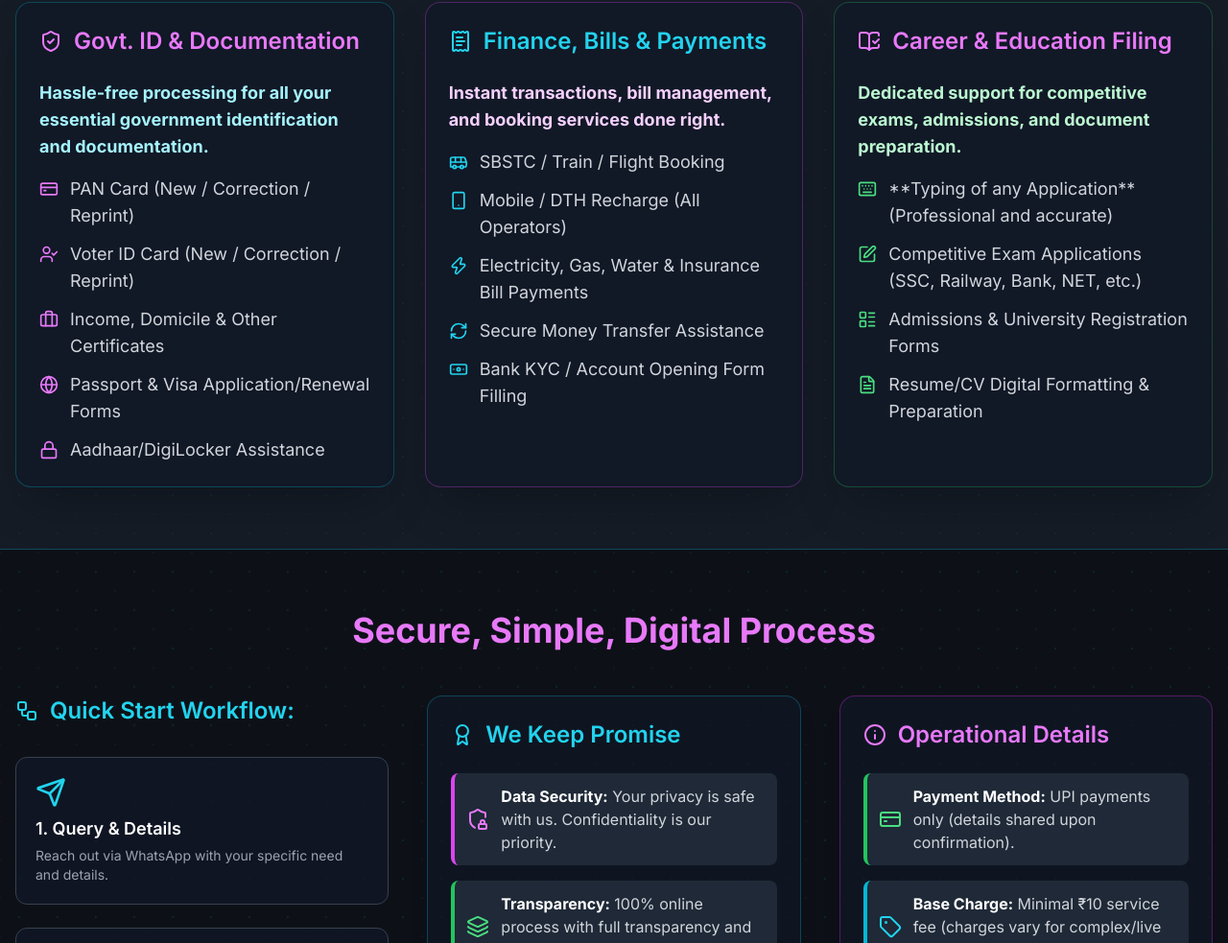
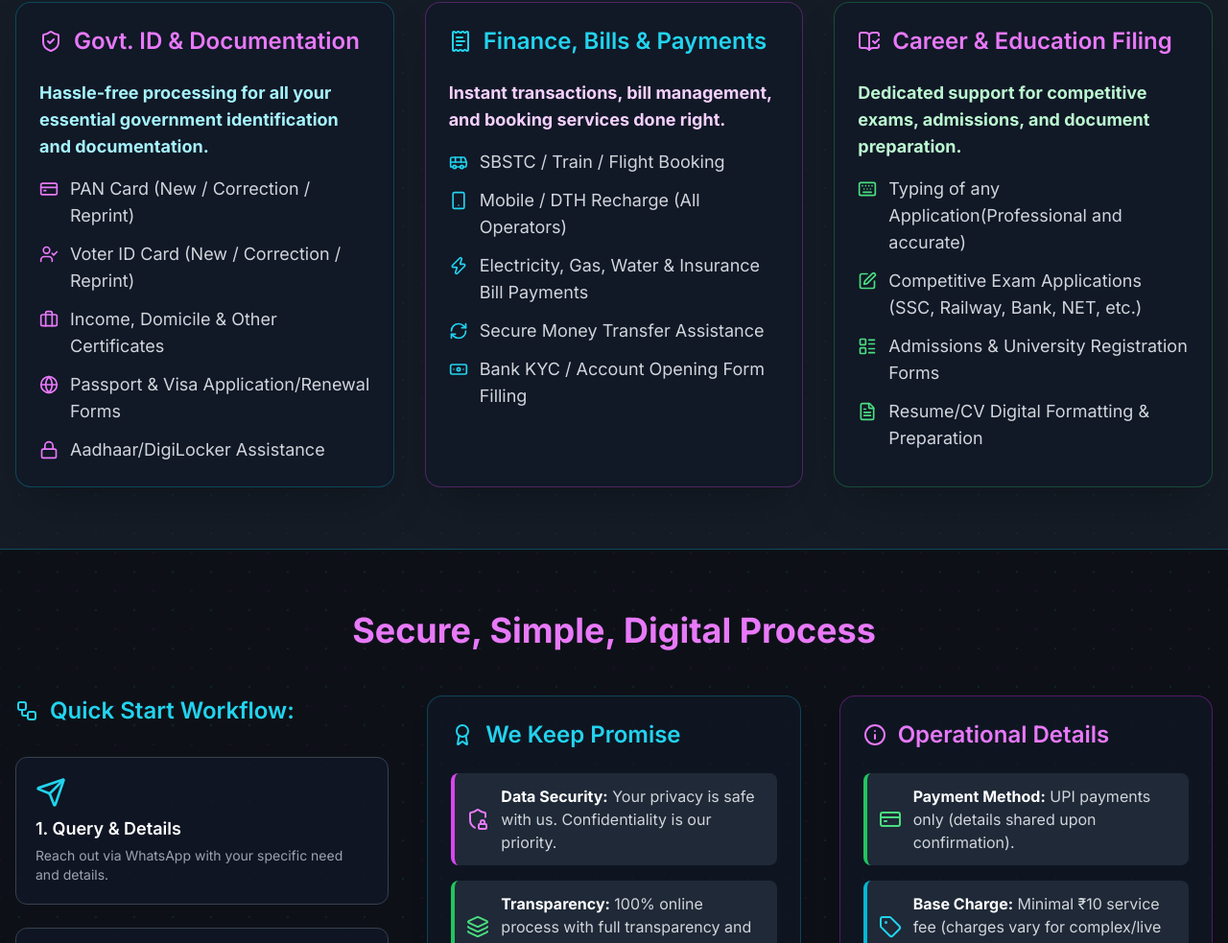
Before and after one commit to TheSN3697/TheSN3697, a plain HTML site: page index.html in a window 1280 px wide. Shown: the part 984-1967 px from the top of the page at 96% size. Drawn offline with nearby package versions, Linux system fonts and the light colour scheme.

Commit message:
Update index.html

```diff
--- a/index.html
+++ b/index.html
@@ -187,7 +187,7 @@
                         Dedicated support for competitive exams, admissions, and document preparation.
                     </p>
                     <ul class="space-y-3 text-lg text-gray-300">
-                        <li class="flex items-start"><i data-lucide="keyboard" class="w-5 h-5 mr-3 mt-1 text-green-400 flex-shrink-0"></i>**Typing of any Application** (Professional and accurate)</li>
+                        <li class="flex items-start"><i data-lucide="keyboard" class="w-5 h-5 mr-3 mt-1 text-green-400 flex-shrink-0"></i>Typing of any Application(Professional and accurate)</li>
                         <li class="flex items-start"><i data-lucide="edit" class="w-5 h-5 mr-3 mt-1 text-green-400 flex-shrink-0"></i>Competitive Exam Applications (SSC, Railway, Bank, NET, etc.)</li>
                         <li class="flex items-start"><i data-lucide="layout-list" class="w-5 h-5 mr-3 mt-1 text-green-400 flex-shrink-0"></i>Admissions & University Registration Forms</li>
                         <li class="flex items-start"><i data-lucide="file-text" class="w-5 h-5 mr-3 mt-1 text-green-400 flex-shrink-0"></i>Resume/CV Digital Formatting & Preparation</li>
```
